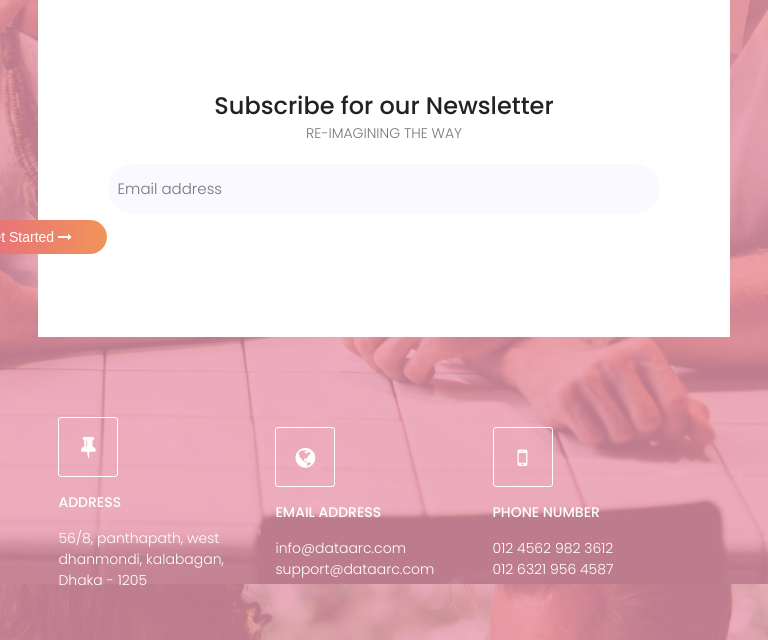
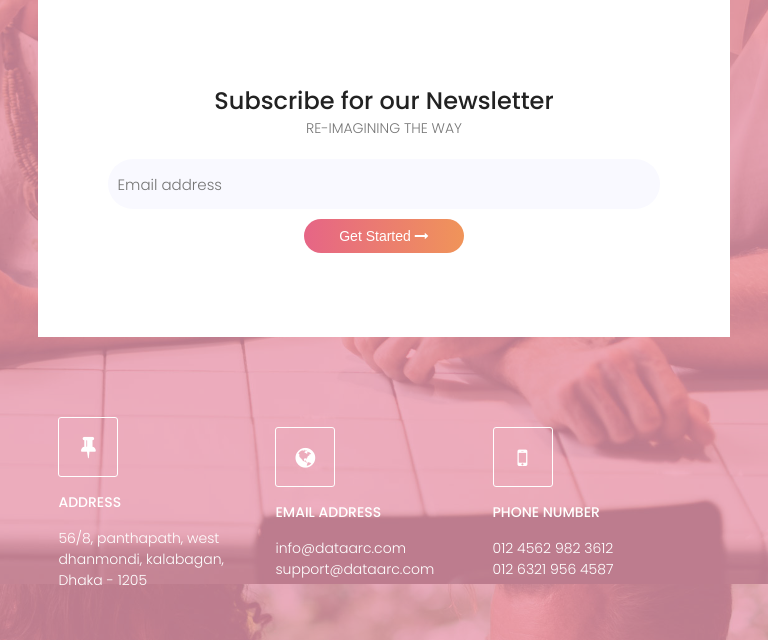
Before and after one commit to chingu-voyage3/toucans-21, a plain HTML site: page index.html in a window 768 px wide. Shown: the part 2616-3256 px from the top of the page. Drawn offline with Linux system fonts and the light colour scheme.

Commit message:
make newsletter responsive (tablet)

```diff
--- a/styles/style.scss
+++ b/styles/style.scss
@@ -602,8 +602,6 @@ body {
           }
         }
       }
-
-
     }
 
     .untold-right {
@@ -720,7 +718,7 @@ body {
 
 
 
-@media screen and (min-width: 1318px) {
+@media screen and (min-width: 992px) {
   .untold-top{display: none;}
 }
 
@@ -910,6 +908,9 @@ body {
 
         .input-container {
           width: 80%;
+          display: flex;
+          justify-content: center;
+          flex-direction: column;
 
           input[type="text"] {
             width: 100%;
@@ -918,7 +919,7 @@ body {
           }
 
           button {
-            margin: -160px;
+            margin: auto;
             padding: 9px 35px;
           }
         }
```
Also changed, not shown: font-awesome-4.7.0/scss/font-awesome.css, styles/style.css, 2 other files. Lines whose indentation alone changed are shown as unchanged.
